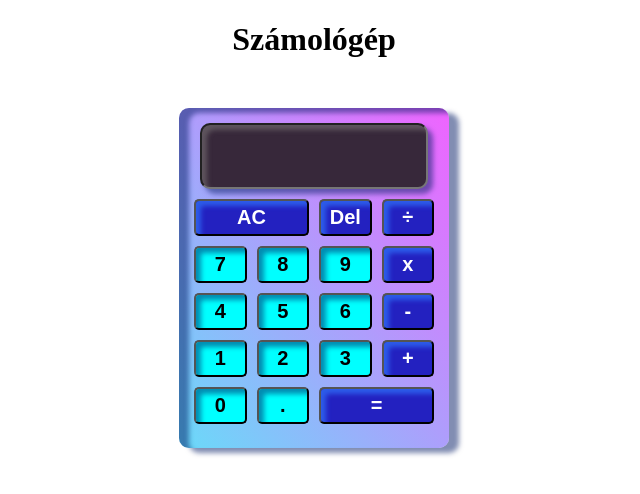
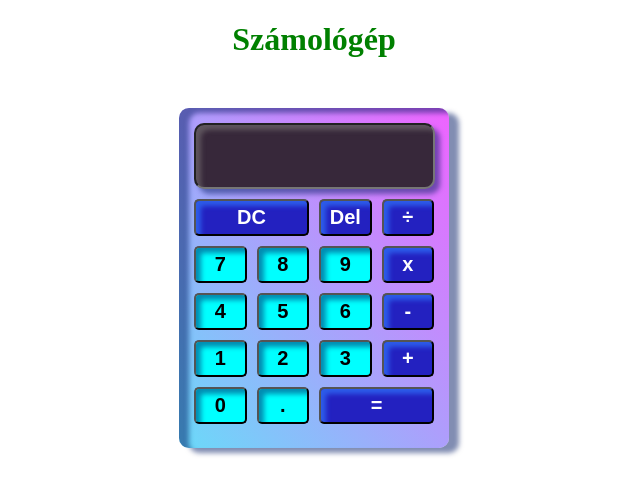
Before and after one commit to Barbarakovacs85/Appworld-hu-react, a React (Vite) app in the folder calculator/: page / in a window 1280 px wide. Shown: the top 494 px of the page, without its empty margins (326-966 px from the left). Built offline with nearby package versions, Linux system fonts and the light colour scheme.

Commit message:
add Display, Buttons komplett

```diff
--- a/calculator/src/App.css
+++ b/calculator/src/App.css
@@ -8,7 +8,7 @@
 h1{
     position: absolute;
     top:0;
-    color: linear-gradient(to right, yellow, green);
+    color: green;
 
 }
 
@@ -20,14 +20,19 @@ h1{
     padding:10px;
     background-image: linear-gradient(to bottom left, rgba(230, 0, 255, 0.611), rgba(36, 201, 246, 0.684));
     box-shadow: inset 10px 5px 5px rgba(3, 27, 102, 0.5), 10px 5px 5px rgba(3, 27, 102, 0.5);
+
 }
 input[type="text"] {
     width: 220px;
     height: 60px;
     margin-top:5px;
     border-radius: 10px;
+    padding-right: 15px;
     box-shadow: inset 5px 5px 5px rgba(133, 129, 129, 0.5),5px 5px 5px rgba(3, 27, 102, 0.5);
     background-color: #37283a;
+    color:#fff;
+    text-align: right;
+    font-size: 20px;
 }
 .keypad {
     padding-top:5px;
--- a/calculator/src/App.jsx
+++ b/calculator/src/App.jsx
@@ -1,11 +1,28 @@
-import { useState } from 'react';
-import './App.css'
+import React, { useState } from 'react';
+import Display from './Display';
+import Buttons from './Buttons';
+import './App.css';
 
 function App() {
   const [total, setTotal] = useState('');
 
   const handleClick = (e) => {
-    setTotal(e.target.name)
+    setTotal(total.concat(e.target.name));
+  }
+  const clear = () => {
+    setTotal("");
+  }
+
+  function handleDelete() {
+    setTotal(total.slice(0,-1));
+  }
+
+  const calculate = () => {
+    try {
+      setTotal(eval(total).toString());
+    } catch {
+      setTotal("Error");
+    }
   }
 
   return (
@@ -14,36 +31,13 @@ function App() {
 
       <div className="container">
         <form>
-      <input type="text" />
+          <Display total={total} />
         </form>
 
-    <div className="keypad">
-    <button id="clear" className='highlight'>AC</button>
-    <button className='highlight'>Del</button>
-    <button name='/' className='highlight'>÷</button>
-
-    <button name='7' onClick={handleClick}>7</button>
-    <button name='8' onClick={handleClick}>8</button>
-    <button name='9' onClick={handleClick}>9</button>
-    <button name='*' onClick={handleClick} className='highlight'>x</button>
-
-    <button name='4' onClick={handleClick}>4</button>
-    <button name='5' onClick={handleClick}>5</button>
-    <button name='6' onClick={handleClick}>6</button>
-    <button name='-' onClick={handleClick} className='highlight'>-</button>
-
-    <button name='1' onClick={handleClick}>1</button>
-    <button name='2' onClick={handleClick}>2</button>
-    <button name='3' onClick={handleClick}>3</button>
-    <button name='+' onClick={handleClick} className='highlight'>+</button>
-
-    <button name='0' onClick={handleClick}>0</button>
-    <button name=',' onClick={handleClick}>.</button>
-    <button id='equal' className='highlight'>=</button>
-    </div>
+        <Buttons clear={clear} handleDelete={handleDelete} handleClick={handleClick} calculate={calculate} />
       </div>
     </div>
   )
 }
 
-export default App
+export default App;
--- /dev/null
+++ b/calculator/src/Buttons.jsx
@@ -0,0 +1,32 @@
+import React from 'react';
+
+function Buttons({ clear, handleDelete, handleClick, calculate }) {
+  return (
+    <div className="keypad">
+      <button onClick={clear} id="clear" className='highlight'>DC</button>
+      <button onClick={handleDelete} className='highlight'>Del</button>
+      <button name='/' onClick={handleClick} className='highlight' dangerouslySetInnerHTML={{ __html: "&divide;" }}></button>
+
+      <button name='7' onClick={handleClick}>7</button>
+      <button name='8' onClick={handleClick}>8</button>
+      <button name='9' onClick={handleClick}>9</button>
+      <button name='*' onClick={handleClick} className='highlight'>x</button>
+
+      <button name='4' onClick={handleClick}>4</button>
+      <button name='5' onClick={handleClick}>5</button>
+      <button name='6' onClick={handleClick}>6</button>
+      <button name='-' onClick={handleClick} className='highlight'>-</button>
+
+      <button name='1' onClick={handleClick}>1</button>
+      <button name='2' onClick={handleClick}>2</button>
+      <button name='3' onClick={handleClick}>3</button>
+      <button name='+' onClick={handleClick} className='highlight'>+</button>
+
+      <button name='0' onClick={handleClick}>0</button>
+      <button name='.' onClick={handleClick}>.</button>
+      <button onClick={calculate} id='equal' className='highlight'>=</button>
+    </div>
+  );
+}
+
+export default Buttons;
--- /dev/null
+++ b/calculator/src/Display.jsx
@@ -0,0 +1,9 @@
+import React from 'react';
+
+function Display({ total }) {
+  return (
+    <input type="text" value={total} readOnly />
+  );
+}
+
+export default Display;
```
Lines whose indentation alone changed are shown as unchanged.
